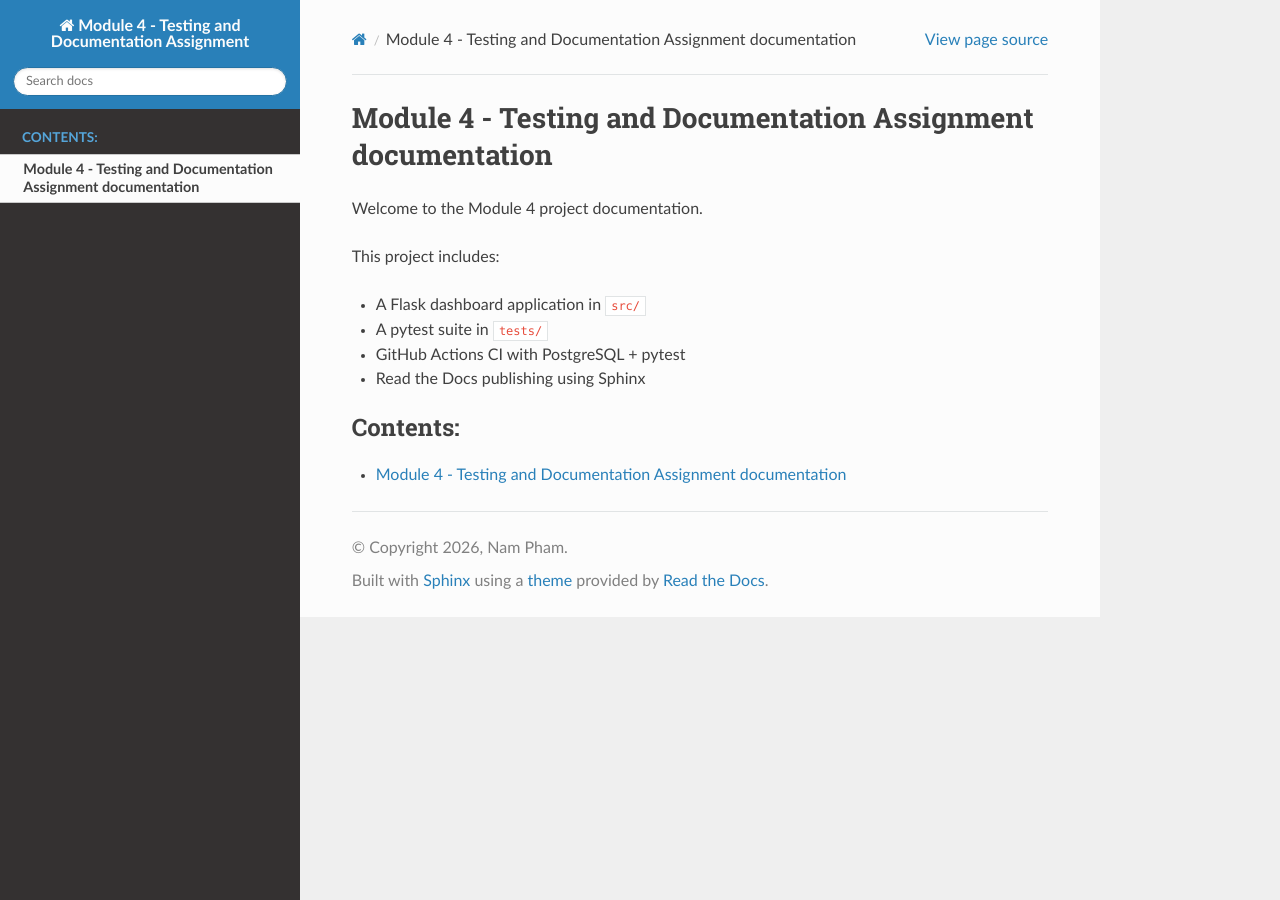
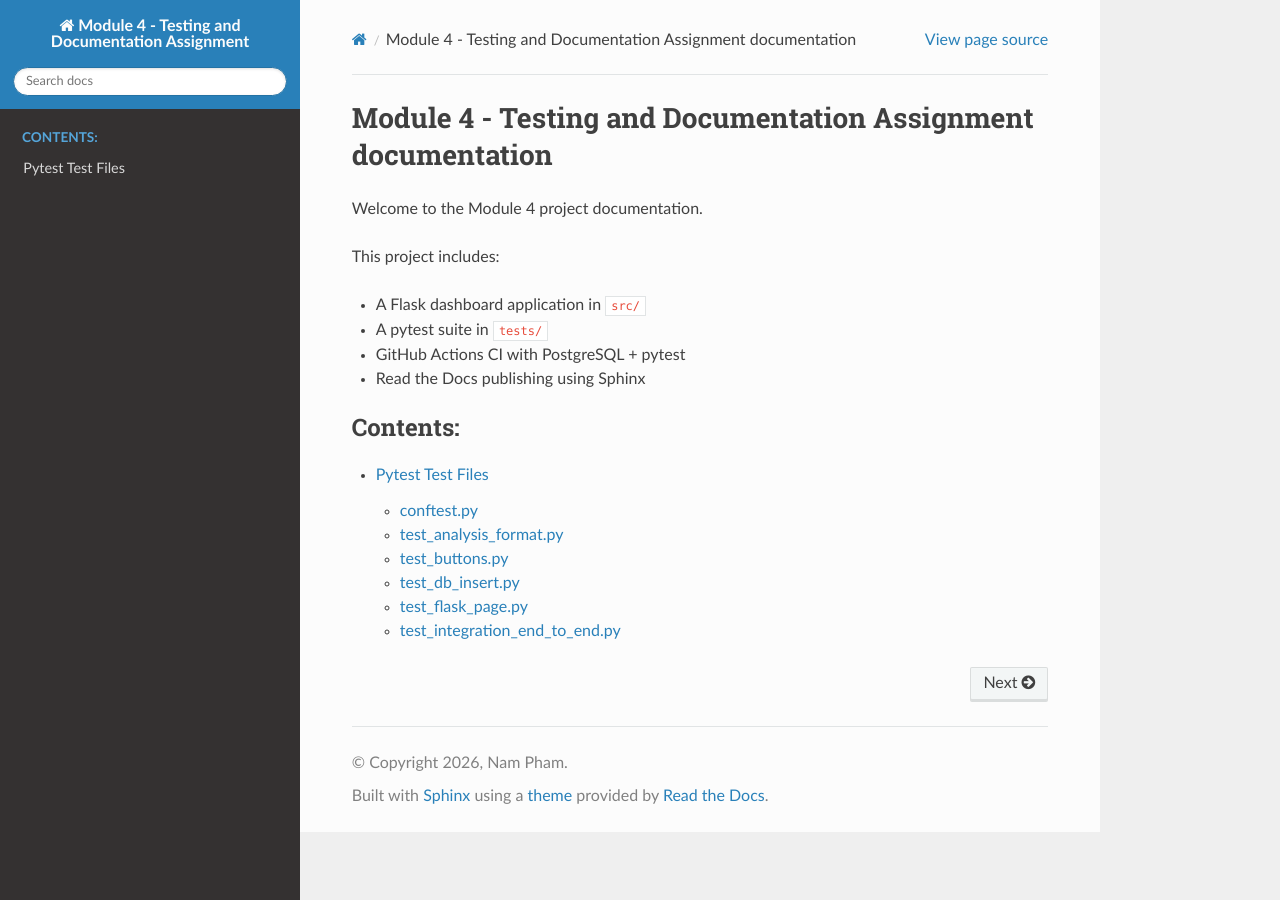
Before and after one commit to nampham929/jhu_software_concepts, a Sphinx documentation site: the page built from module_4/source/index.rst, in a window 1280 px wide. Built offline with Sphinx 7.4.7 and the Read the Docs theme 3.1.0, drawn with Linux system fonts in a browser that asks for light colours.

Commit message:
Publish pytest files in Sphinx docs

```diff
--- a/module_4/source/index.rst
+++ b/module_4/source/index.rst
@@ -19,4 +19,4 @@
    :maxdepth: 2
    :caption: Contents:
 
-   self
+   tests
--- /dev/null
+++ b/module_4/source/tests.rst
@@ -0,0 +1,46 @@
+Pytest Test Files
+=================
+
+This page publishes all pytest files from the ``tests/`` directory.
+
+conftest.py
+-----------
+
+.. literalinclude:: ../tests/conftest.py
+   :language: python
+   :linenos:
+
+test_analysis_format.py
+-----------------------
+
+.. literalinclude:: ../tests/test_analysis_format.py
+   :language: python
+   :linenos:
+
+test_buttons.py
+---------------
+
+.. literalinclude:: ../tests/test_buttons.py
+   :language: python
+   :linenos:
+
+test_db_insert.py
+-----------------
+
+.. literalinclude:: ../tests/test_db_insert.py
+   :language: python
+   :linenos:
+
+test_flask_page.py
+------------------
+
+.. literalinclude:: ../tests/test_flask_page.py
+   :language: python
+   :linenos:
+
+test_integration_end_to_end.py
+------------------------------
+
+.. literalinclude:: ../tests/test_integration_end_to_end.py
+   :language: python
+   :linenos:
```
